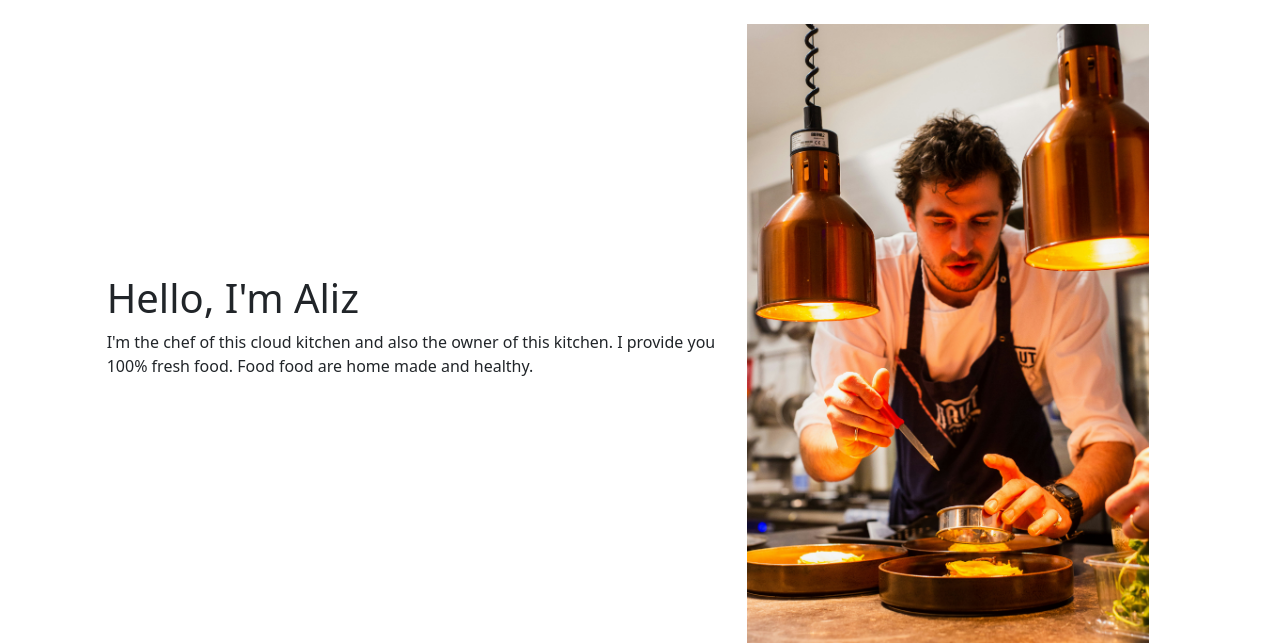
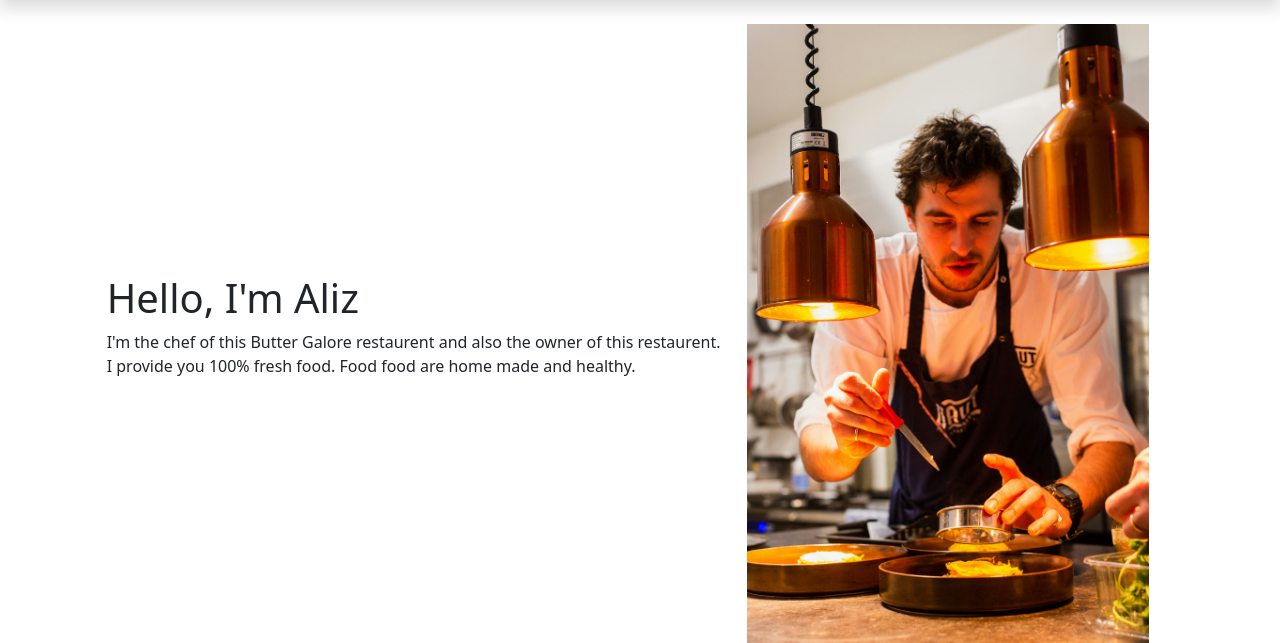
Before and after one commit to tahdiislam/butter_galore, a Django app: page /about-us/ in a window 1280 px wide. Shown: the part 58-701 px from the top of the page. Run offline with Django 5.2, Linux system fonts and the light colour scheme; some libraries are stand-ins or nearby versions.

Commit message:
complte full exam

```diff
--- a/about_us/templates/about_us.html
+++ b/about_us/templates/about_us/about_us.html
@@ -1,12 +1,13 @@
 <!-- @format -->
 {% extends "base.html" %} {% load static %} {% block content %}
 <section class="main_bg">
-  <div class="row w-100 justify-content-center align-items-center py-4 ">
+  <div class="row w-100 justify-content-center align-items-center py-4">
     <div class="col-6">
       <h1>Hello, I'm Aliz</h1>
       <p>
-        I'm the chef of this cloud kitchen and also the owner of this kitchen. I
-        provide you 100% fresh food. Food food are home made and healthy.
+        I'm the chef of this Butter Galore restaurent and also the owner of this
+        restaurent. I provide you 100% fresh food. Food food are home made and
+        healthy.
       </p>
     </div>
     <img class="col-4" src="{% static "about_us/chef.jpg" %}" alt="chef" />
--- a/about_us/views.py
+++ b/about_us/views.py
@@ -3,4 +3,4 @@ from django.shortcuts import render
 
 # Create your views here.
 def about_us(request):
-    return render(request, "about_us.html")
+    return render(request, "about_us/about_us.html")
--- a/butter_galore/urls.py
+++ b/butter_galore/urls.py
@@ -1,10 +1,8 @@
-from django.contrib import admin
 from django.urls import path, include
 from . import views
 
 urlpatterns = [
-    path("admin/", admin.site.urls),
-    path("", views.home),
+    path("", views.home, name="home"),
     path("foods/", include("meal.urls")),
     path("", include("about_us.urls")),
 ]
--- a/meal/views.py
+++ b/meal/views.py
@@ -42,4 +42,4 @@ def all_items(request):
             },
         ]
     }
-    return render(request, 'all_items.html', context)
+    return render(request, 'meal/all_items.html', context)
--- a/templates/home.html
+++ b/templates/home.html
@@ -1,10 +1,13 @@
 <!-- @format -->
 
 {% extends "base.html" %} {% load static %} {% block content %}
+<h1 class="text-center pt-5 ">
+  Our Best Dish
+</h1>
 <section class="w-100 row align-items-center justify-content-center p-5">
   <img class="col-6" src="{% static "beef_dish.jpg" %}" alt="Bistecca alla
   Fiorentina">
-  <p class="col-6 h4">
+  <p class="col-6 fs-5 ">
     Known as the holiest of holies of Italian cuisine, the Florentine-style beef
     steak is prepared exclusively with dry-aged beef from the Chianina cattle,
     which is particularly prized for its tenderness. Even though bistecca alla
```
Also changed, not shown: templates/base.html (+4 -3 lines), meal/templates/meal/all_items.html (renamed from meal/templates/all_items.html).
